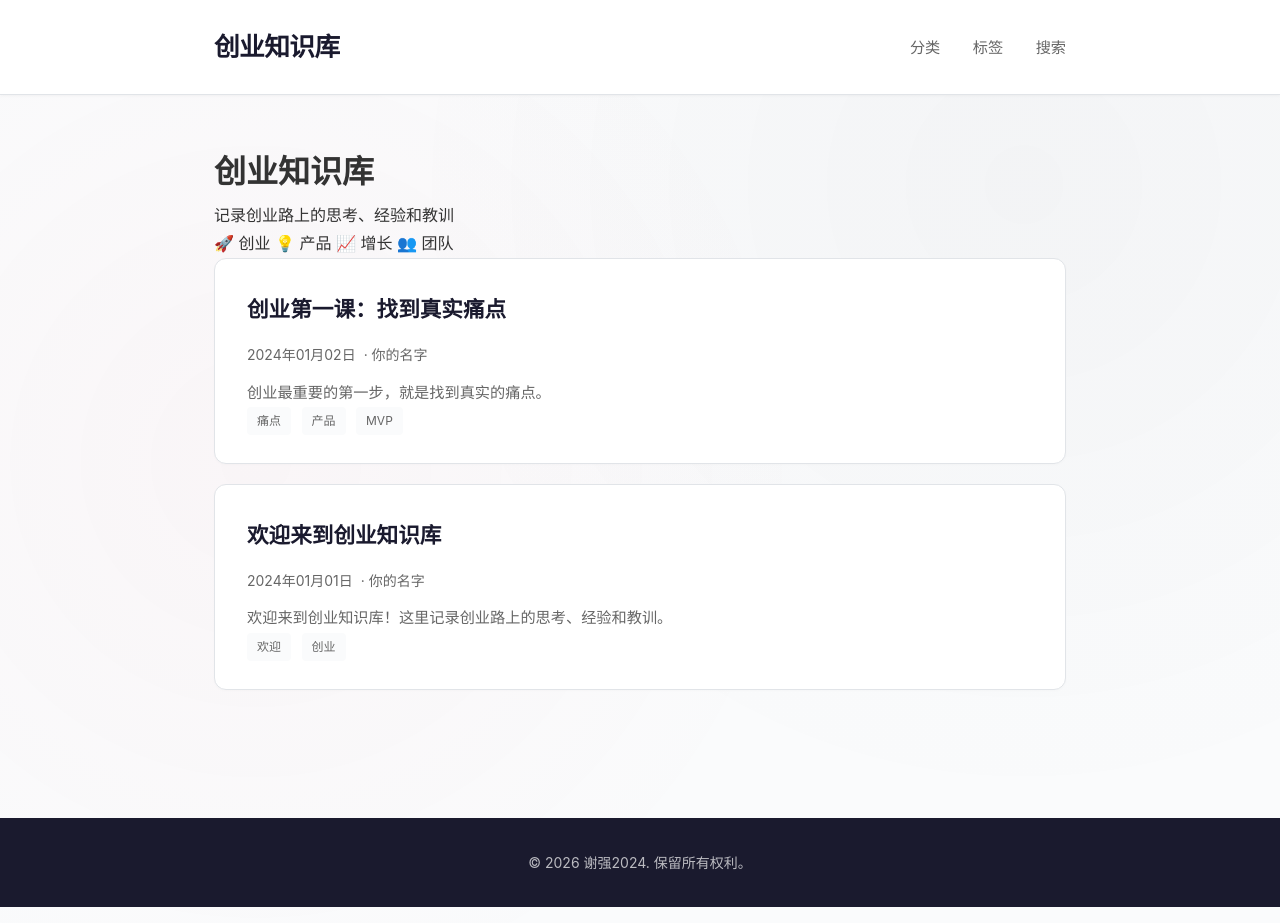
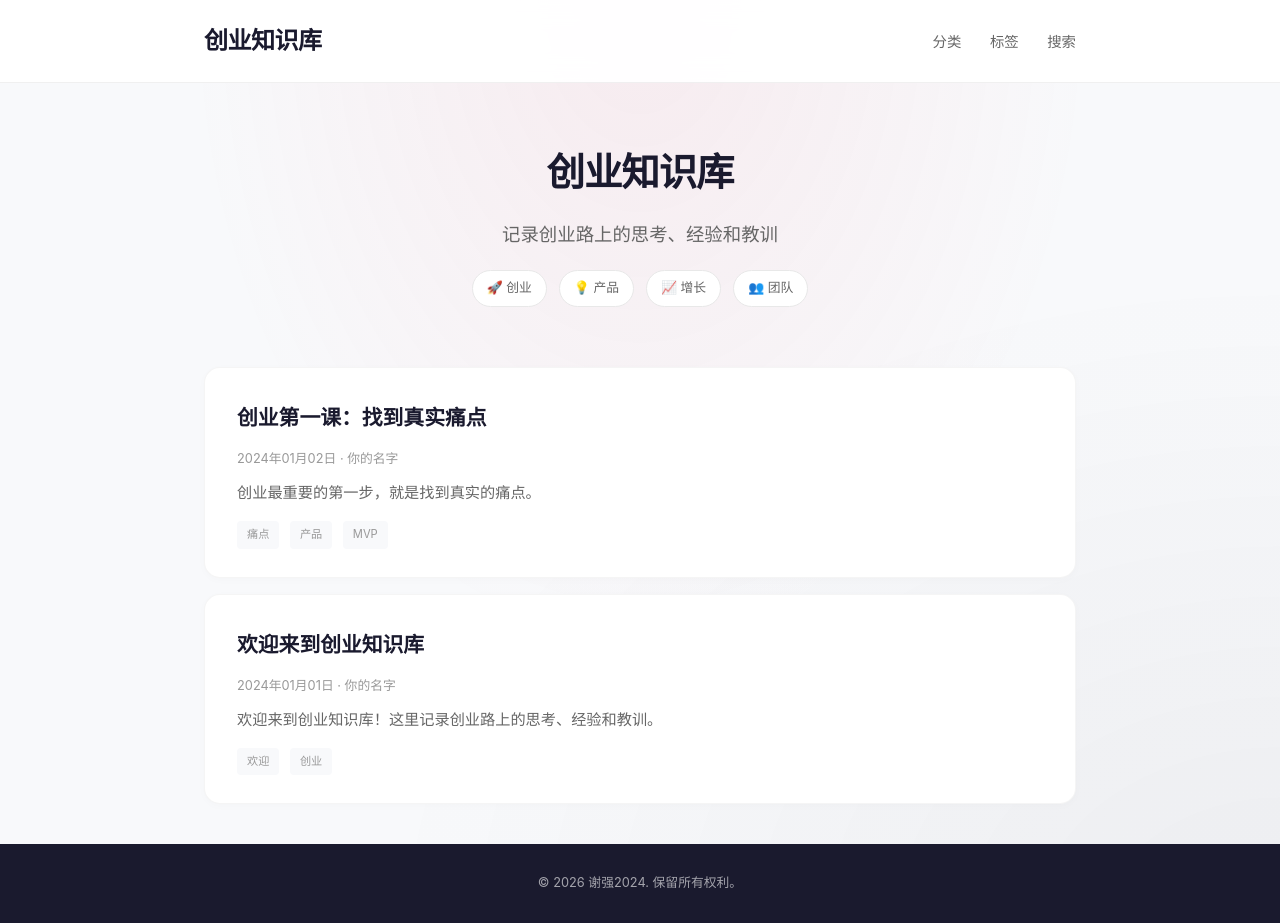
Before and after one commit to xieqiang2018/xieqiang2024, a Jekyll site: the page built from index.html, in a window 1280 px wide and 923 px high. Built offline with Jekyll 4.4.1, drawn with Linux system fonts in a browser that asks for light colours; the list of posts is cut into pages by our own code.

Commit message:
style: 增强样式优化

```diff
--- a/assets/css/style.css
+++ b/assets/css/style.css
@@ -2,50 +2,42 @@
 :root {
   --primary-color: #1a1a2e;
   --accent-color: #e94560;
+  --accent-light: #ff6b6b;
   --text-color: #333;
   --text-light: #666;
-  --bg-color: #fafbfc;
+  --text-lighter: #999;
+  --bg-color: #f8f9fb;
   --card-bg: #fff;
-  --border-color: #e1e4e8;
-  --code-bg: #f6f8fa;
-  --max-width: 900px;
+  --border-color: #e8e8e8;
+  --code-bg: #2d2d44;
+  --max-width: 920px;
 }
 
 /* 基础重置 */
-* {
-  margin: 0;
-  padding: 0;
-  box-sizing: border-box;
-}
+* { margin: 0; padding: 0; box-sizing: border-box; }
 
 body {
-  font-family: -apple-system, BlinkMacSystemFont, "Segoe UI", "Helvetica Neue", Arial, "Noto Sans", sans-serif;
-  line-height: 1.8;
+  font-family: -apple-system, BlinkMacSystemFont, "Segoe UI", "Helvetica Neue", Arial, sans-serif;
+  line-height: 1.75;
   color: var(--text-color);
   background: var(--bg-color);
   background-image:
-    radial-gradient(circle at 20% 50%, rgba(233, 69, 96, 0.03) 0%, transparent 50%),
-    radial-gradient(circle at 80% 20%, rgba(26, 26, 46, 0.03) 0%, transparent 50%);
+    radial-gradient(ellipse at top, rgba(233, 69, 96, 0.08) 0%, transparent 50%),
+    radial-gradient(ellipse at bottom right, rgba(26, 26, 46, 0.05) 0%, transparent 50%);
   min-height: 100vh;
 }
 
-/* 布局 */
-.container {
-  max-width: var(--max-width);
-  margin: 0 auto;
-  padding: 0 24px;
-}
+.container { max-width: var(--max-width); margin: 0 auto; padding: 0 24px; }
 
-/* 头部 */
+/* ==================== 头部 ==================== */
 .site-header {
   background: rgba(255, 255, 255, 0.95);
-  backdrop-filter: blur(10px);
-  border-bottom: 1px solid var(--border-color);
-  padding: 24px 0;
+  backdrop-filter: blur(12px);
+  border-bottom: 1px solid rgba(0,0,0,0.06);
+  padding: 20px 0;
   position: sticky;
   top: 0;
   z-index: 100;
-  box-shadow: 0 1px 3px rgba(0,0,0,0.04);
 }
 
 .site-header .container {
@@ -55,191 +47,176 @@ body {
 }
 
 .site-title {
-  font-size: 1.6rem;
+  font-size: 1.5rem;
   font-weight: 800;
   color: var(--primary-color);
   text-decoration: none;
   letter-spacing: -0.5px;
 }
+.site-title:hover { color: var(--accent-color); }
 
-.site-title:hover {
-  color: var(--accent-color);
+.site-nav a {
+  margin-left: 24px;
+  color: var(--text-light);
+  text-decoration: none;
+  font-size: 0.9rem;
+  font-weight: 500;
+  transition: color 0.2s;
+}
+.site-nav a:hover { color: var(--accent-color); }
+
+/* ==================== Hero 区域 ==================== */
+.hero {
+  text-align: center;
+  padding: 56px 24px 40px;
+  margin-bottom: 20px;
 }
 
-.site-nav a {
-  margin-left: 28px;
-  color: var(--text-light);
-  text-decoration: none;
-  font-size: 0.95rem;
-  font-weight: 500;
-  transition: all 0.2s;
-  position: relative;
+.hero h1 {
+  font-size: 2.4rem;
+  font-weight: 800;
+  color: var(--primary-color);
+  margin-bottom: 12px;
+  letter-spacing: -1px;
 }
 
-.site-nav a::after {
-  content: '';
-  position: absolute;
-  bottom: -4px;
-  left: 0;
-  width: 0;
-  height: 2px;
-  background: var(--accent-color);
-  transition: width 0.2s;
+.hero p {
+  font-size: 1.15rem;
+  color: var(--text-light);
+  margin-bottom: 20px;
 }
 
-.site-nav a:hover {
-  color: var(--primary-color);
+.hero-tags {
+  display: flex;
+  justify-content: center;
+  gap: 12px;
+  flex-wrap: wrap;
 }
 
-.site-nav a:hover::after {
-  width: 100%;
+.hero-tags span {
+  padding: 6px 14px;
+  background: var(--card-bg);
+  border: 1px solid var(--border-color);
+  border-radius: 20px;
+  font-size: 0.8rem;
+  color: var(--text-light);
 }
 
-/* 主内容区 */
-.page-content {
-  padding: 48px 0;
-  min-height: calc(100vh - 200px);
-}
-
-/* 首页文章卡片 */
-.post-list {
-  list-style: none;
-}
+/* ==================== 文章列表 ==================== */
+.post-list { list-style: none; }
 
 .post-list > li {
   background: var(--card-bg);
-  border-radius: 12px;
+  border-radius: 16px;
   padding: 28px 32px;
-  margin-bottom: 20px;
-  border: 1px solid var(--border-color);
-  transition: all 0.3s ease;
-  box-shadow: 0 1px 3px rgba(0,0,0,0.02);
+  margin-bottom: 16px;
+  border: 1px solid rgba(0,0,0,0.04);
+  transition: all 0.3s cubic-bezier(0.4, 0, 0.2, 1);
+  box-shadow: 0 2px 8px rgba(0,0,0,0.02);
 }
 
 .post-list > li:hover {
-  transform: translateY(-2px);
-  box-shadow: 0 8px 24px rgba(0,0,0,0.08);
-  border-color: var(--accent-color);
+  transform: translateY(-3px);
+  box-shadow: 0 12px 32px rgba(233, 69, 96, 0.1);
+  border-color: rgba(233, 69, 96, 0.3);
 }
 
-.post-list h2 {
-  margin-bottom: 12px;
-}
+.post-list h2 { margin-bottom: 10px; }
 
 .post-list h2 a {
   color: var(--primary-color);
   text-decoration: none;
-  font-size: 1.35rem;
+  font-size: 1.3rem;
   font-weight: 700;
   transition: color 0.2s;
 }
-
-.post-list h2 a:hover {
-  color: var(--accent-color);
-}
+.post-list h2 a:hover { color: var(--accent-color); }
 
 .post-meta {
-  color: var(--text-light);
-  font-size: 0.875rem;
-  margin-bottom: 12px;
-  display: flex;
-  align-items: center;
-  gap: 8px;
-}
-
-.post-meta svg {
-  width: 14px;
-  height: 14px;
+  color: var(--text-lighter);
+  font-size: 0.8rem;
+  margin-bottom: 10px;
 }
 
 .post-excerpt {
   color: var(--text-light);
   line-height: 1.7;
   font-size: 0.95rem;
+  margin-bottom: 12px;
 }
 
-.post-categories {
-  margin-top: 14px;
-}
-
-.post-categories a,
 .post-tags a {
   display: inline-block;
-  padding: 3px 10px;
+  padding: 4px 10px;
   background: var(--bg-color);
   border-radius: 4px;
-  font-size: 0.75rem;
-  color: var(--text-light);
+  font-size: 0.7rem;
+  color: var(--text-lighter);
   text-decoration: none;
   margin-right: 6px;
   transition: all 0.2s;
 }
-
-.post-categories a:hover,
 .post-tags a:hover {
   background: var(--accent-color);
   color: #fff;
 }
 
-/* 文章页 */
+/* ==================== 文章页 ==================== */
 .post-header {
   background: var(--card-bg);
   padding: 48px 40px;
-  border-radius: 16px;
-  margin-bottom: 32px;
-  border: 1px solid var(--border-color);
+  border-radius: 20px;
+  margin-bottom: 24px;
+  border: 1px solid rgba(0,0,0,0.04);
   text-align: center;
 }
 
 .post-title {
   font-size: 2.2rem;
   color: var(--primary-color);
-  margin-bottom: 16px;
-  line-height: 1.35;
+  margin-bottom: 14px;
+  line-height: 1.3;
   font-weight: 800;
   letter-spacing: -0.5px;
 }
 
 .post-content {
   background: var(--card-bg);
-  padding: 48px 52px;
-  border-radius: 16px;
-  border: 1px solid var(--border-color);
+  padding: 44px 48px;
+  border-radius: 20px;
+  border: 1px solid rgba(0,0,0,0.04);
   line-height: 1.85;
-  font-size: 1.05rem;
+  font-size: 1.02rem;
 }
 
 .post-content h2 {
   color: var(--primary-color);
-  margin: 42px 0 18px;
-  font-size: 1.6rem;
+  margin: 38px 0 16px;
+  font-size: 1.5rem;
   font-weight: 700;
   letter-spacing: -0.3px;
   position: relative;
   padding-left: 16px;
 }
-
 .post-content h2::before {
   content: '';
   position: absolute;
   left: 0;
-  top: 8px;
+  top: 6px;
   width: 4px;
-  height: 24px;
-  background: var(--accent-color);
+  height: 22px;
+  background: linear-gradient(180deg, var(--accent-color), var(--accent-light));
   border-radius: 2px;
 }
 
 .post-content h3 {
   color: var(--primary-color);
-  margin: 32px 0 14px;
-  font-size: 1.3rem;
+  margin: 28px 0 12px;
+  font-size: 1.2rem;
   font-weight: 600;
 }
 
-.post-content p {
-  margin-bottom: 20px;
-}
+.post-content p { margin-bottom: 18px; }
 
 .post-content a {
   color: var(--accent-color);
@@ -247,124 +224,101 @@ body {
   border-bottom: 1px solid transparent;
   transition: border-color 0.2s;
 }
-
-.post-content a:hover {
-  border-bottom-color: var(--accent-color);
-}
+.post-content a:hover { border-bottom-color: var(--accent-color); }
 
 .post-content code {
-  background: var(--code-bg);
-  padding: 3px 8px;
+  background: var(--bg-color);
+  padding: 3px 7px;
   border-radius: 4px;
-  font-size: 0.9em;
+  font-size: 0.88em;
   font-family: "SFMono-Regular", Consolas, monospace;
-  color: #e94560;
+  color: var(--accent-color);
 }
 
 .post-content pre {
-  background: var(--primary-color);
-  color: #a8b1ff;
+  background: var(--code-bg);
+  color: #e0e0e0;
   padding: 20px 24px;
-  border-radius: 10px;
+  border-radius: 12px;
   overflow-x: auto;
   margin: 24px 0;
-  font-size: 0.9rem;
+  font-size: 0.88rem;
   line-height: 1.6;
 }
-
-.post-content pre code {
-  background: none;
-  padding: 0;
-  color: inherit;
-}
+.post-content pre code { background: none; padding: 0; color: inherit; }
 
 .post-content blockquote {
   border-left: 4px solid var(--accent-color);
   padding: 16px 20px;
   margin: 24px 0;
-  background: var(--bg-color);
+  background: linear-gradient(90deg, rgba(233,69,96,0.06), transparent);
   border-radius: 0 8px 8px 0;
+  color: var(--text-light);
   font-style: italic;
-  color: var(--text-light);
 }
 
-.post-content ul, .post-content ol {
-  margin: 16px 0;
-  padding-left: 24px;
-}
-
-.post-content li {
-  margin-bottom: 8px;
-}
+.post-content ul, .post-content ol { margin: 16px 0; padding-left: 24px; }
+.post-content li { margin-bottom: 8px; }
 
 .post-content img {
   max-width: 100%;
   height: auto;
-  border-radius: 10px;
+  border-radius: 12px;
   margin: 20px 0;
-  box-shadow: 0 4px 12px rgba(0,0,0,0.08);
+  box-shadow: 0 4px 20px rgba(0,0,0,0.08);
 }
 
-/* 搜索框 */
-.search-box {
-  margin-bottom: 36px;
-}
+/* ==================== 搜索 ==================== */
+.search-box { margin-bottom: 32px; }
 
 .search-input {
   width: 100%;
   padding: 16px 20px;
   font-size: 1rem;
   border: 2px solid var(--border-color);
-  border-radius: 10px;
+  border-radius: 12px;
   outline: none;
-  transition: all 0.2s;
+  transition: all 0.25s;
   background: var(--card-bg);
 }
-
 .search-input:focus {
   border-color: var(--accent-color);
   box-shadow: 0 0 0 4px rgba(233, 69, 96, 0.1);
 }
 
 .search-result {
-  padding: 20px;
+  padding: 18px;
   background: var(--card-bg);
   border-radius: 10px;
-  margin-bottom: 12px;
+  margin-bottom: 10px;
   border: 1px solid var(--border-color);
 }
-
 .search-result a {
   color: var(--primary-color);
   text-decoration: none;
-  font-size: 1.1rem;
   font-weight: 600;
 }
+.search-result a:hover { color: var(--accent-color); }
 
-.search-result a:hover {
-  color: var(--accent-color);
-}
-
-/* 标签云 */
+/* ==================== 标签云 ==================== */
 .tag-cloud {
   display: flex;
   flex-wrap: wrap;
   gap: 10px;
-  margin: 24px 0;
+  margin: 20px 0;
 }
 
 .tag-cloud a {
   display: inline-block;
-  padding: 8px 16px;
+  padding: 8px 15px;
   background: var(--card-bg);
   border: 1px solid var(--border-color);
   border-radius: 20px;
   color: var(--text-light);
   text-decoration: none;
-  font-size: 0.875rem;
+  font-size: 0.85rem;
   transition: all 0.2s;
 }
-
 .tag-cloud a:hover {
   background: var(--accent-color);
   color: #fff;
@@ -372,80 +326,61 @@ body {
   transform: translateY(-2px);
 }
 
-/* 分页 */
+/* ==================== 分页 ==================== */
 .pagination {
   display: flex;
   justify-content: center;
-  gap: 12px;
-  margin: 48px 0;
+  gap: 10px;
+  margin: 44px 0;
 }
 
-.pagination a,
-.pagination span {
+.pagination a, .pagination span {
   padding: 10px 18px;
   border: 1px solid var(--border-color);
-  border-radius: 8px;
+  border-radius: 10px;
   text-decoration: none;
   color: var(--text-color);
   font-weight: 500;
+  font-size: 0.9rem;
   transition: all 0.2s;
   background: var(--card-bg);
 }
-
 .pagination a:hover {
   background: var(--primary-color);
   color: #fff;
   border-color: var(--primary-color);
 }
-
 .pagination .current {
   background: var(--accent-color);
   color: #fff;
   border-color: var(--accent-color);
 }
 
-/* 底部 */
+/* ==================== 底部 ==================== */
 .site-footer {
   background: var(--primary-color);
-  padding: 32px 0;
+  padding: 28px 0;
   text-align: center;
-  color: rgba(255,255,255,0.7);
-  font-size: 0.875rem;
+  color: rgba(255,255,255,0.6);
+  font-size: 0.8rem;
+  margin-top: 40px;
 }
 
-/* 响应式 */
+/* ==================== 响应式 ==================== */
 @media (max-width: 640px) {
-  .site-header .container {
-    flex-direction: column;
-    gap: 16px;
-  }
-
-  .site-nav a {
-    margin: 0 12px;
-  }
-
-  .post-title {
-    font-size: 1.7rem;
-  }
-
-  .post-content {
-    padding: 28px;
-    font-size: 1rem;
-  }
-
-  .post-header {
-    padding: 32px 24px;
-  }
-
-  .post-list > li {
-    padding: 20px;
-  }
+  .site-header .container { flex-direction: column; gap: 14px; }
+  .site-nav a { margin: 0 10px; }
+  .hero h1 { font-size: 1.8rem; }
+  .hero p { font-size: 1rem; }
+  .post-title { font-size: 1.6rem; }
+  .post-content { padding: 28px; font-size: 0.98rem; }
+  .post-header { padding: 32px 24px; }
+  .post-list > li { padding: 20px; }
 }
 
-/* 亮色高亮 */
+/* 高亮 */
 mark {
   background: rgba(233, 69, 96, 0.15);
-  color: inherit;
   padding: 2px 4px;
   border-radius: 3px;
 }
```
